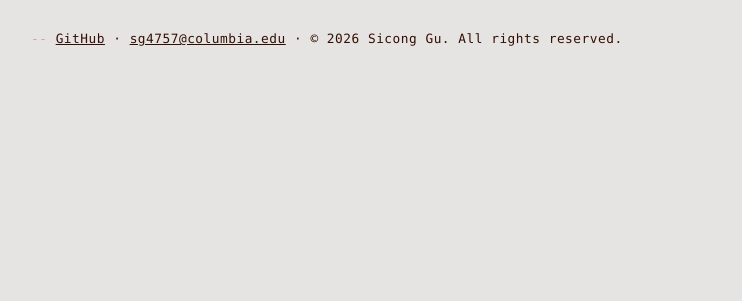
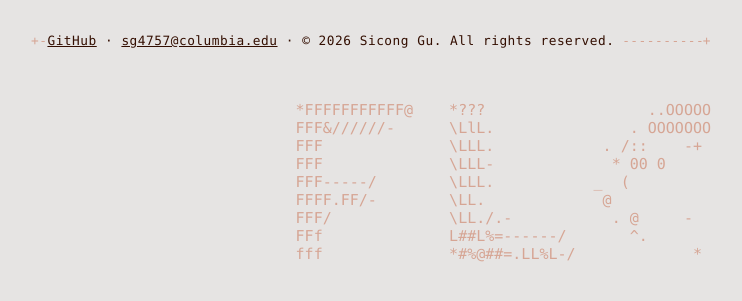
Before and after one commit to flor-g/flor-g.github.io, a plain HTML site: page index.html in a window 1280 px wide. Shown: the part 1137-1438 px from the top of the page, without its empty margins (269-1011 px from the left). Before the commit the page ends 1249 px from the top, so only its background shows below. Drawn offline with Linux system fonts and the light colour scheme.

Commit message:
Add ASCII signature and ruled footer line to homepage

```diff
--- a/index.html
+++ b/index.html
@@ -120,13 +120,24 @@
   </main>
 
   <footer>
-    <p>
-      <a href="https://github.com/flor-g" target="_blank" rel="noopener noreferrer">GitHub</a>
-      ·
-      <a href="mailto:sg4757@columbia.edu">sg4757@columbia.edu</a>
-      ·
-      <span>&copy; 2026 Sicong Gu. All rights reserved.</span>
-    </p>
+    <div class="footer-row">
+      <p><a href="https://github.com/flor-g" target="_blank" rel="noopener noreferrer">GitHub</a>
+        ·
+        <a href="mailto:sg4757@columbia.edu">sg4757@columbia.edu</a>
+        ·
+        <span>&copy; 2026 Sicong Gu. All rights reserved.</span>
+      </p>
+      <div class="ascii-rule footer-rule" aria-hidden="true"><i></i></div>
+    </div>
+    <pre class="signature" role="img" aria-label="Flora Gu, signature in ASCII art">*FFFFFFFFFFF@    *???                  ..OOOOO
+FFF&amp;//////-      \LlL.               . OOOOOOO
+FFF              \LLL.            . /::    -+
+FFF              \LLL-             * 00 0
+FFF-----/        \LLL.           _  (
+FFFF.FF/-        \LL.             @
+FFF/             \LL./.-           . @     -
+FFf              L##L%=------/       ^.
+fff              *#%@##=.LL%L-/             *</pre>
   </footer>
 
   <script src="papers-data.js"></script>
--- a/styles.css
+++ b/styles.css
@@ -437,10 +437,45 @@ h2 {
 .home-page footer {
   font-size: 0.8rem;
   letter-spacing: 0.04em;
+  container-type: inline-size;
+}
+
+/* Scales down so the widest row (46 columns) always fits. */
+.home-page .signature {
+  margin: calc(2 * var(--line)) 0 0;
+  font-family: var(--mono);
+  font-size: min(var(--fs), 100cqi / 28);
+  line-height: 1.2;
+  letter-spacing: 0;
+  color: var(--tree-ink);
+  white-space: pre;
+  width: fit-content;
+  margin-left: auto;
+}
+
+.footer-row {
+  display: flex;
+  flex-wrap: wrap;
+  align-items: baseline;
+  column-gap: 1ch;
+}
+
+.footer-row p {
+  flex: 0 1 auto;
+}
+
+.footer-rule {
+  flex: 1 1 4ch;
+  min-width: 4ch;
+}
+
+/* Only the closing "+"; the text itself opens the rule with "+-". */
+.footer-rule::before {
+  content: none;
 }
 
 .home-page footer p::before {
-  content: "-- ";
+  content: "+-";
   color: var(--tree-ink);
 }
 
```
